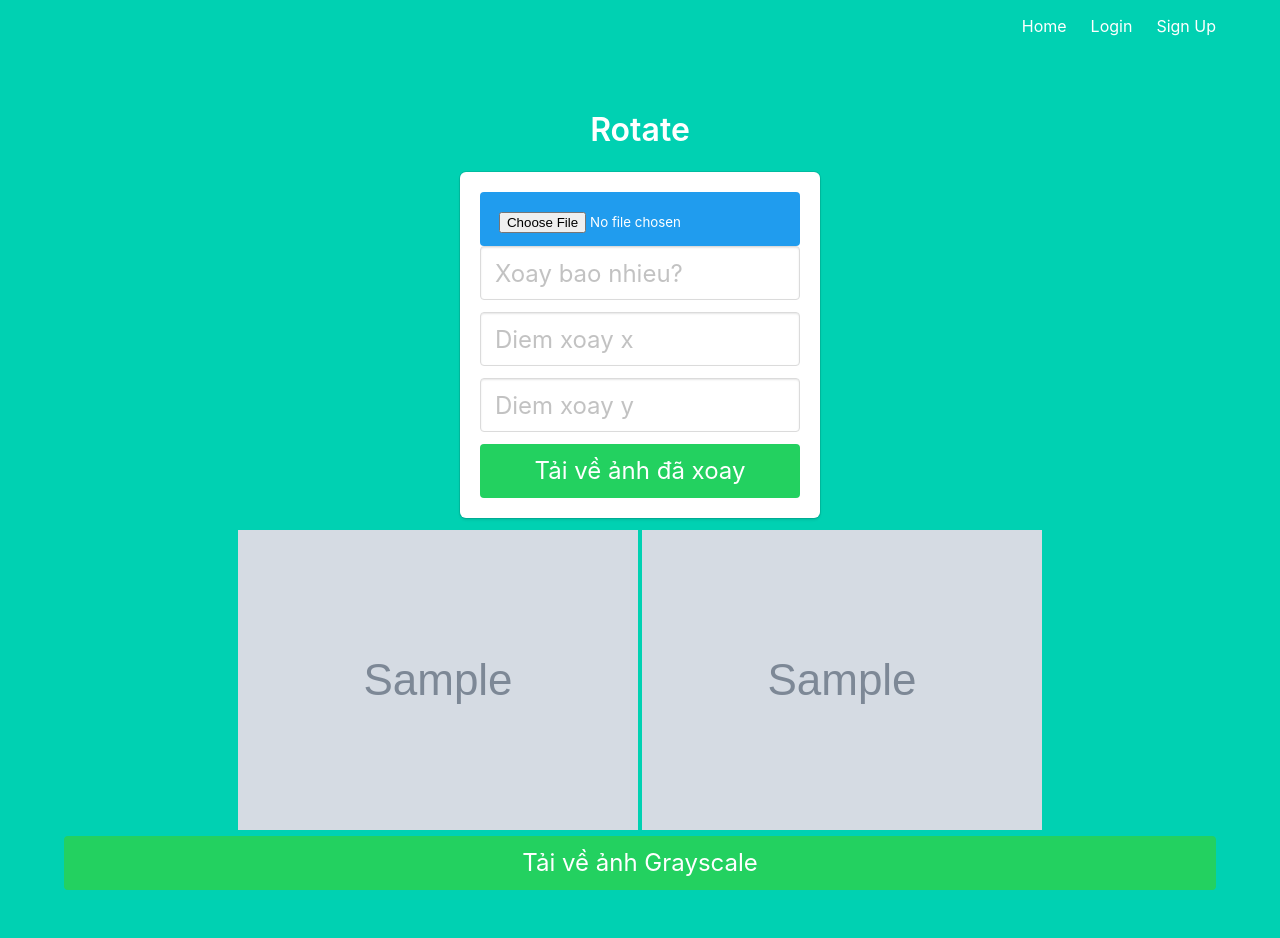
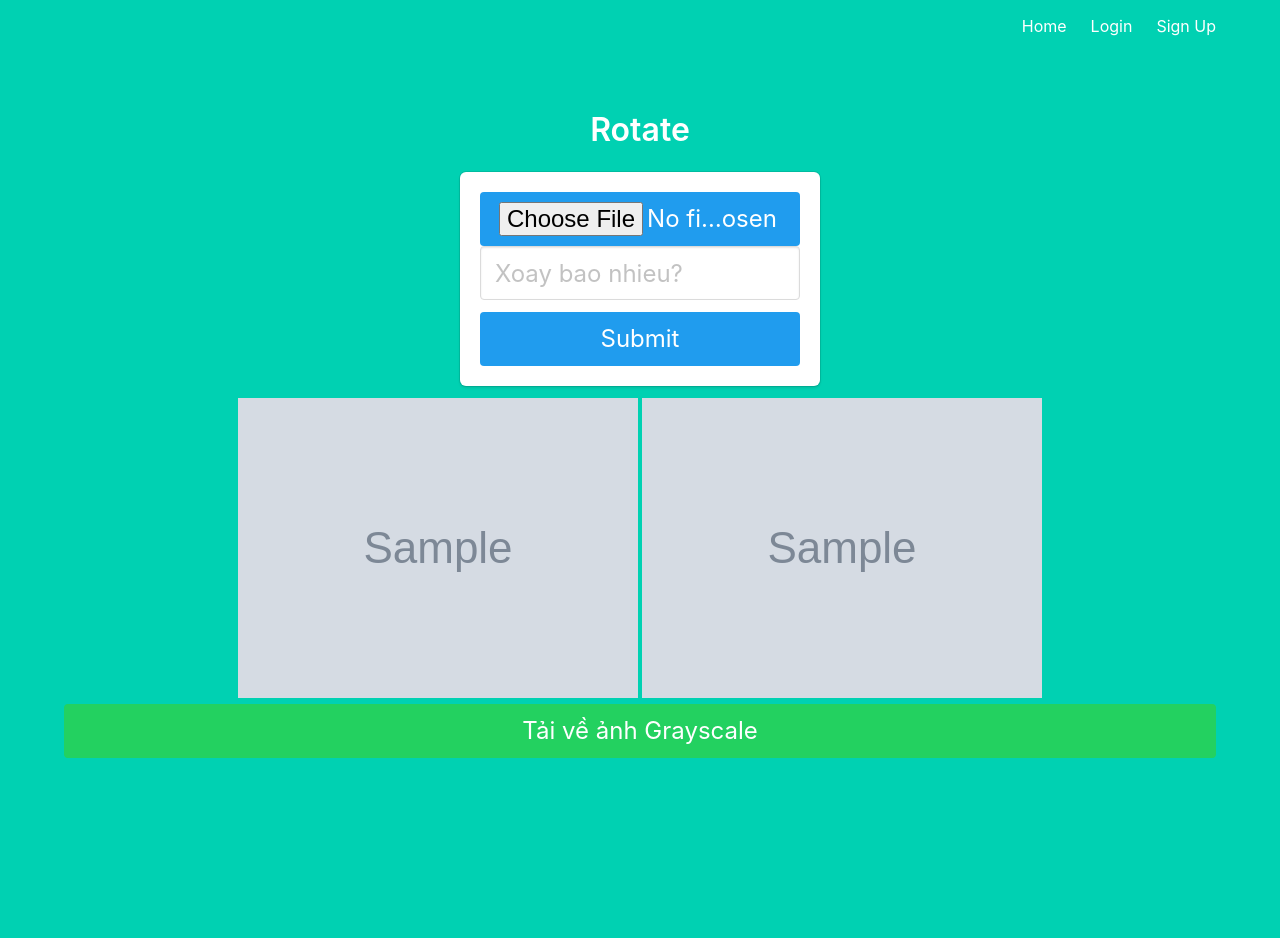
Before and after one commit to megashinyabsol359/Cloudinary-2.0, a Python web app: template code/project/templates/imgedit_rotate.html in a window 1280 px wide. After the commit the page ends 758 px from the top, so only its background shows below. Run offline with Jinja, Linux system fonts and the light colour scheme; the template is opened without the code that fills it: most values are stand-ins (such as "Sample title", 1, 10 or a date in 2020); grey boxes marked "Sample" are stand-in pictures; form fields are guessed from the names that the template uses.

Commit message:
fix button

```diff
--- a/code/project/templates/imgedit_rotate.html
+++ b/code/project/templates/imgedit_rotate.html
@@ -15,33 +15,13 @@
             {{ form.hidden_tag() }}
 
             <div class="row">
-                <div>
-                    <!-- Thay đổi nút Upload thành Xem kết quả -->
-                    <button class="button is-block is-info is-large is-fullwidth">
-                        {{ form.photo(class="form-control") }}
-                    </button>
-                </div>
+                {{ form.photo(class="button is-block is-info is-large is-fullwidth") }}
                 <div class="field">
                     <div class="control">
-                        <input type="number" onkeydown="if(event.key==='.'){event.preventDefault();}"  oninput="event.target.value = event.target.value.replace(/[^0-9]*/g,'');" class="input is-large" name="degree" placeholder="Xoay bao nhieu?">
+                        <input type="number" class="input is-large" name="degree" placeholder="Xoay bao nhieu?">
                     </div>
                 </div>
-                <div class="field">
-                    <div class="control">
-                        <input type="number" onkeydown="if(event.key==='.'){event.preventDefault();}"  oninput="event.target.value = event.target.value.replace(/[^0-9]*/g,'');" class="input is-large" name="x" placeholder="Diem xoay x">
-                    </div>
-                </div>
-                <div class="field">
-                    <div class="control">
-                        <input type="number" onkeydown="if(event.key==='.'){event.preventDefault();}"  oninput="event.target.value = event.target.value.replace(/[^0-9]*/g,'');" class="input is-large" name="y" placeholder="Diem xoay y">
-                    </div>
-                </div>
-                <div>
-                    <!-- Thêm nút để tải về ảnh sau khi xoay -->
-                    <button class="button is-block is-success is-large is-fullwidth" onclick="downloadRotatedImage()">
-                        Tải về ảnh đã xoay
-                    </button>
-                </div>
+                {{ form.submit(class="button is-block is-info is-large is-fullwidth") }}
             </div>
         </form>
     </div>
@@ -51,10 +31,10 @@
     <img src="{{ file_url }}" style="width: 400px;">
     <img src="{{ rotate_file_url }}" style="width: 400px;">
 
-        <!-- Thêm nút để tải về ảnh Grayscale -->
-        <a href="{{ rotate_file_url }}" download="rotate_image.jpg" class="button is-block is-success is-large is-fullwidth">
-            Tải về ảnh Grayscale
-        </a>
+    <!-- Thêm nút để tải về ảnh Grayscale -->
+    <a href="{{ rotate_file_url }}" download="rotate_image.jpg" class="button is-block is-success is-large is-fullwidth">
+        Tải về ảnh Grayscale
+    </a>
 {% endif %}
 
 {% endblock %}
```
Also changed, not shown: code/project/templates/imgedit_RGBtoGray.html (+2 -10 lines), code/project/templates/imgedit_crop.html (+2 -10 lines), code/project/templates/imgedit_face_detection.html (+2 -8 lines), code/project/templates/imgedit_object_detection.html (+7 -8 lines), code/project/templates/imgedit_resize.html (+2 -10 lines).
